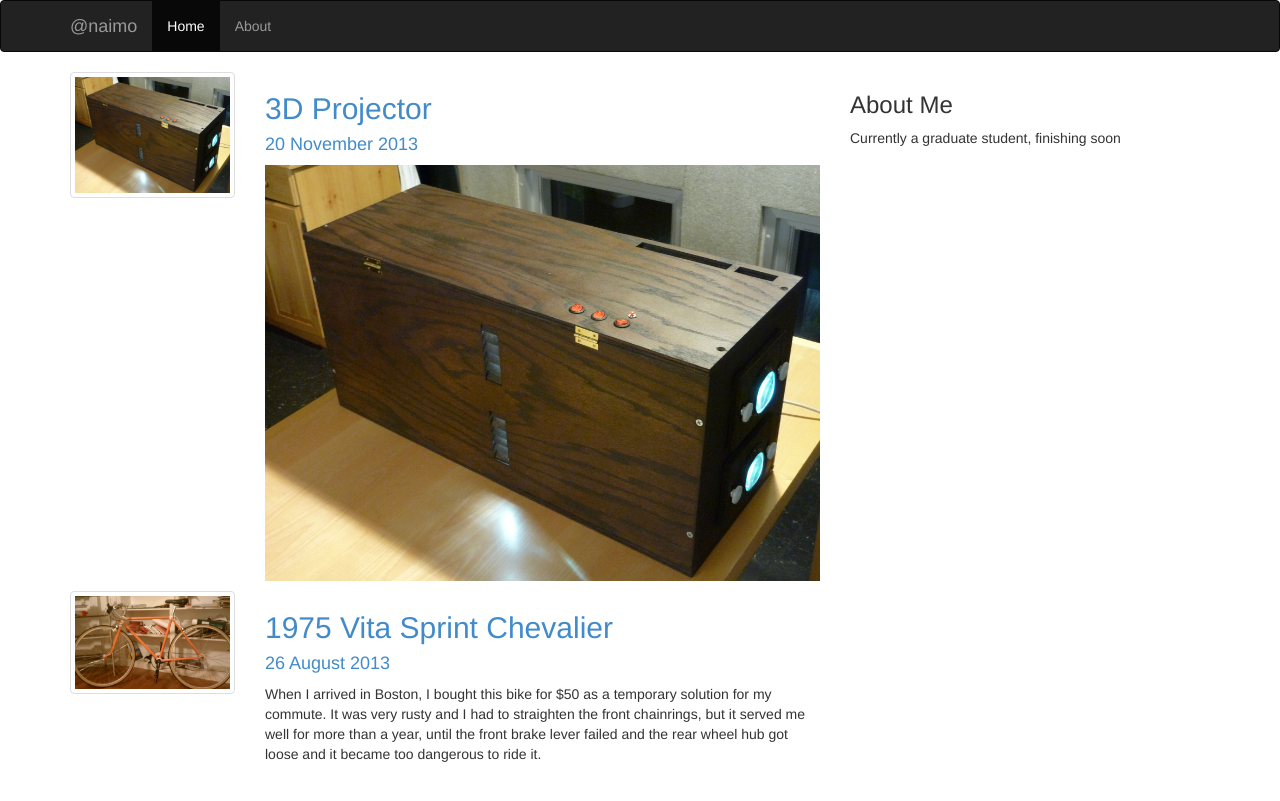
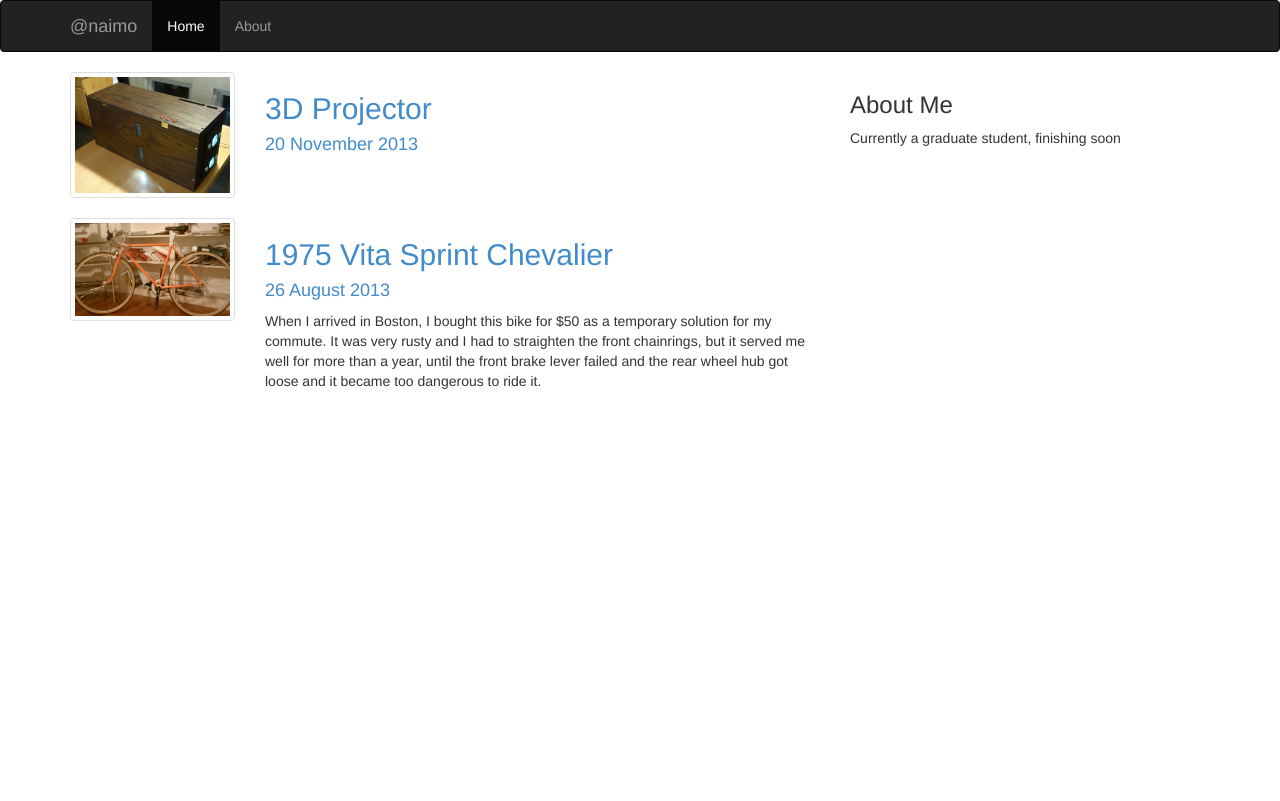
Before and after one commit to naimo/nicolas.github.com, a Jekyll site: the page built from index.html, in a window 1280 px wide. Shown: the top 801 px of the page. Built offline with Jekyll 4.4.1, drawn with Linux system fonts in a browser that asks for light colours; Markdown is read by kramdown in place of the engine named in the settings; the list of posts is cut into pages by our own code.

Commit message:
strip html

```diff
--- a/index.html
+++ b/index.html
@@ -15,7 +15,7 @@ menu: home
 			<h2>{{ post.title }}</h2>
 			<h4>{{ post.date | date_to_long_string }}</h4>
 		</a>
-		{{post.excerpt}}
+		{{post.excerpt | strip_html}}
 	</div>
 </div>
 {% endfor %}
```
